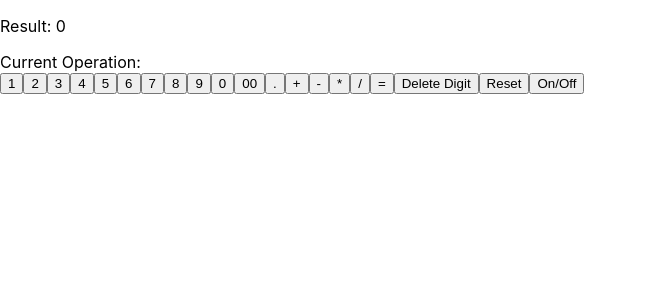
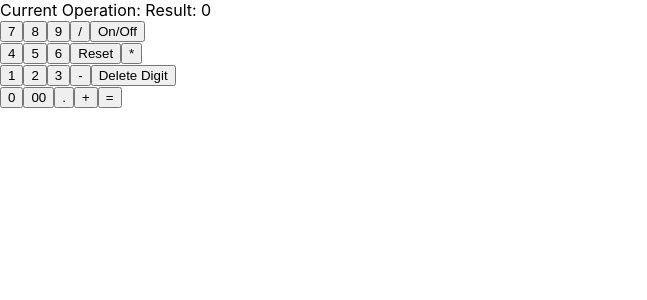
Before and after one commit to apotato369550/react-calculator, a React (Create React App) app: page / in a window 1280 px wide. Shown: the top 300 px of the page, without its empty margins (0-647 px from the left). Built offline with nearby package versions, Linux system fonts and the light colour scheme.

Commit message:
Put buttons into grid

```diff
--- a/src/App.js
+++ b/src/App.js
@@ -18,35 +18,44 @@ function App() {
 
 
   return (
-    <div>
-      <p>Result: <Result result={result} /></p>
+    <div className="Container">
 
-      <div>Current Operation: {currentOperation}</div>
+      <div className="row"><span className="col"> Current Operation: {currentOperation}</span> <span className="col"> Result: <Result result={result} /></span> </div>
 
-      <Digit number={"1"} result={result} setResult={setResult} currentOperation={currentOperation} setCurrentOperation={setCurrentOperation} expression={expression} setExpression={setExpression} power={power}/>
-      <Digit number={"2"} result={result} setResult={setResult} currentOperation={currentOperation} setCurrentOperation={setCurrentOperation} expression={expression} setExpression={setExpression} power={power}/>
-      <Digit number={"3"} result={result} setResult={setResult} currentOperation={currentOperation} setCurrentOperation={setCurrentOperation} expression={expression} setExpression={setExpression} power={power}/>
-      <Digit number={"4"} result={result} setResult={setResult} currentOperation={currentOperation} setCurrentOperation={setCurrentOperation} expression={expression} setExpression={setExpression} power={power}/>
-      <Digit number={"5"} result={result} setResult={setResult} currentOperation={currentOperation} setCurrentOperation={setCurrentOperation} expression={expression} setExpression={setExpression} power={power}/>
-      <Digit number={"6"} result={result} setResult={setResult} currentOperation={currentOperation} setCurrentOperation={setCurrentOperation} expression={expression} setExpression={setExpression} power={power}/>
-      <Digit number={"7"} result={result} setResult={setResult} currentOperation={currentOperation} setCurrentOperation={setCurrentOperation} expression={expression} setExpression={setExpression} power={power}/>
-      <Digit number={"8"} result={result} setResult={setResult} currentOperation={currentOperation} setCurrentOperation={setCurrentOperation} expression={expression} setExpression={setExpression} power={power}/>
-      <Digit number={"9"} result={result} setResult={setResult} currentOperation={currentOperation} setCurrentOperation={setCurrentOperation} expression={expression} setExpression={setExpression} power={power}/>
-      <Digit number={"0"} result={result} setResult={setResult} currentOperation={currentOperation} setCurrentOperation={setCurrentOperation} expression={expression} setExpression={setExpression} power={power}/>
-      <Digit number={"00"} result={result} setResult={setResult} currentOperation={currentOperation} setCurrentOperation={setCurrentOperation} expression={expression} setExpression={setExpression} power={power}/>
+      <div class="row">
+        <Digit number={"7"} result={result} setResult={setResult} currentOperation={currentOperation} setCurrentOperation={setCurrentOperation} expression={expression} setExpression={setExpression} power={power}/>
+        <Digit number={"8"} result={result} setResult={setResult} currentOperation={currentOperation} setCurrentOperation={setCurrentOperation} expression={expression} setExpression={setExpression} power={power}/>
+        <Digit number={"9"} result={result} setResult={setResult} currentOperation={currentOperation} setCurrentOperation={setCurrentOperation} expression={expression} setExpression={setExpression} power={power}/>
+        <Operation operation={"/"} currentOperation={currentOperation} setCurrentOperation={setCurrentOperation} result={result} setResult={setResult} expression={expression} setExpression={setExpression} power={power}/>
+        <Power power={power} setPower={setPower} setResult={setResult} />
+      </div>
 
-      <Decimal result={result} setResult={setResult}/>
+      <div class="row">
+        <Digit number={"4"} result={result} setResult={setResult} currentOperation={currentOperation} setCurrentOperation={setCurrentOperation} expression={expression} setExpression={setExpression} power={power}/>
+        <Digit number={"5"} result={result} setResult={setResult} currentOperation={currentOperation} setCurrentOperation={setCurrentOperation} expression={expression} setExpression={setExpression} power={power}/>
+        <Digit number={"6"} result={result} setResult={setResult} currentOperation={currentOperation} setCurrentOperation={setCurrentOperation} expression={expression} setExpression={setExpression} power={power}/>
+        <Reset setExpression={setExpression} setCurrentOperation={setCurrentOperation} setResult={setResult} power={power}/>
+        <Operation operation={"*"} currentOperation={currentOperation} setCurrentOperation={setCurrentOperation} result={result} setResult={setResult} expression={expression} setExpression={setExpression} power={power}/>
+      </div>
 
-      <Operation operation={"+"} currentOperation={currentOperation} setCurrentOperation={setCurrentOperation} result={result} setResult={setResult} expression={expression} setExpression={setExpression} power={power}/>
-      <Operation operation={"-"} currentOperation={currentOperation} setCurrentOperation={setCurrentOperation} result={result} setResult={setResult} expression={expression} setExpression={setExpression} power={power}/>
-      <Operation operation={"*"} currentOperation={currentOperation} setCurrentOperation={setCurrentOperation} result={result} setResult={setResult} expression={expression} setExpression={setExpression} power={power}/>
-      <Operation operation={"/"} currentOperation={currentOperation} setCurrentOperation={setCurrentOperation} result={result} setResult={setResult} expression={expression} setExpression={setExpression} power={power}/>
+      <div class="row">
+        <Digit number={"1"} result={result} setResult={setResult} currentOperation={currentOperation} setCurrentOperation={setCurrentOperation} expression={expression} setExpression={setExpression} power={power}/>
+        <Digit number={"2"} result={result} setResult={setResult} currentOperation={currentOperation} setCurrentOperation={setCurrentOperation} expression={expression} setExpression={setExpression} power={power}/>
+        <Digit number={"3"} result={result} setResult={setResult} currentOperation={currentOperation} setCurrentOperation={setCurrentOperation} expression={expression} setExpression={setExpression} power={power}/>
+        <Operation operation={"-"} currentOperation={currentOperation} setCurrentOperation={setCurrentOperation} result={result} setResult={setResult} expression={expression} setExpression={setExpression} power={power}/>
+        <Delete result={result} setResult={setResult} power={power}/>
+      </div>
 
-      <Equals result={result} setResult={setResult} expression={expression} setExpression={setExpression} currentOperation={currentOperation} setCurrentOperation={setCurrentOperation} power={power}/>
+      <div class="row">
+        <Digit number={"0"} result={result} setResult={setResult} currentOperation={currentOperation} setCurrentOperation={setCurrentOperation} expression={expression} setExpression={setExpression} power={power}/>
+        <Digit number={"00"} result={result} setResult={setResult} currentOperation={currentOperation} setCurrentOperation={setCurrentOperation} expression={expression} setExpression={setExpression} power={power}/>
+        <Decimal result={result} setResult={setResult}/>
+        <Operation operation={"+"} currentOperation={currentOperation} setCurrentOperation={setCurrentOperation} result={result} setResult={setResult} expression={expression} setExpression={setExpression} power={power}/>
+        <Equals result={result} setResult={setResult} expression={expression} setExpression={setExpression} currentOperation={currentOperation} setCurrentOperation={setCurrentOperation} power={power}/>
+      </div>
 
-      <Delete result={result} setResult={setResult} power={power}/>
-      <Reset setExpression={setExpression} setCurrentOperation={setCurrentOperation} setResult={setResult} power={power}/>
-      <Power power={power} setPower={setPower} setResult={setResult} />
+
+
 
 
     </div>
--- a/src/components/decimal.jsx
+++ b/src/components/decimal.jsx
@@ -13,7 +13,7 @@ const Decimal = ({result, setResult, power}) =>{
     }
 
     return (
-        <button onClick={addDecimal}>.</button>
+        <button className="row" onClick={addDecimal}>.</button>
     )
 }
 
--- a/src/components/delete.jsx
+++ b/src/components/delete.jsx
@@ -18,7 +18,7 @@ const Delete = ({result, setResult, power}) =>{
     }
 
     return (
-        <button onClick={deleteHandler}>Delete Digit</button>
+        <button className="row" onClick={deleteHandler}>Delete Digit</button>
     )
 }
 
--- a/src/components/digit.jsx
+++ b/src/components/digit.jsx
@@ -26,7 +26,7 @@ const Digit = ({number, result, setResult, currentOperation, setCurrentOperation
     }
 
     return (
-        <button value={number} onClick={digitHandler}>{number}</button>
+        <button className="row" value={number} onClick={digitHandler}>{number}</button>
     )
 }
 
--- a/src/components/equals.jsx
+++ b/src/components/equals.jsx
@@ -87,7 +87,7 @@ const Equals = ({result, setResult, expression, setExpression, setCurrentOperati
     }, [expression]);
 
     return (
-        <button onClick={equalsHandler}>=</button>
+        <button className="row" onClick={equalsHandler}>=</button>
     )
 }
 
--- a/src/components/operation.jsx
+++ b/src/components/operation.jsx
@@ -13,7 +13,7 @@ const Operation = ({operation, result, setResult, setCurrentOperation, expressio
     }
 
     return (
-        <button onClick={operationHandler}>{operation}</button>
+        <button className="row" onClick={operationHandler}>{operation}</button>
     )
 }
 
--- a/src/components/power.jsx
+++ b/src/components/power.jsx
@@ -12,7 +12,7 @@ const Power = ({power, setPower, setResult}) =>{
     }
 
     return (
-        <button onClick={powerHandler}>On/Off</button>
+        <button className="row" onClick={powerHandler}>On/Off</button>
     )
 }
 
--- a/src/components/reset.jsx
+++ b/src/components/reset.jsx
@@ -18,7 +18,7 @@ const Reset = ({setExpression, setResult, setCurrentOperation, power}) =>{
     }
 
     return (
-        <button onClick={resetHandler}>Reset</button>
+        <button className="row" onClick={resetHandler}>Reset</button>
     )
 }
 
```
